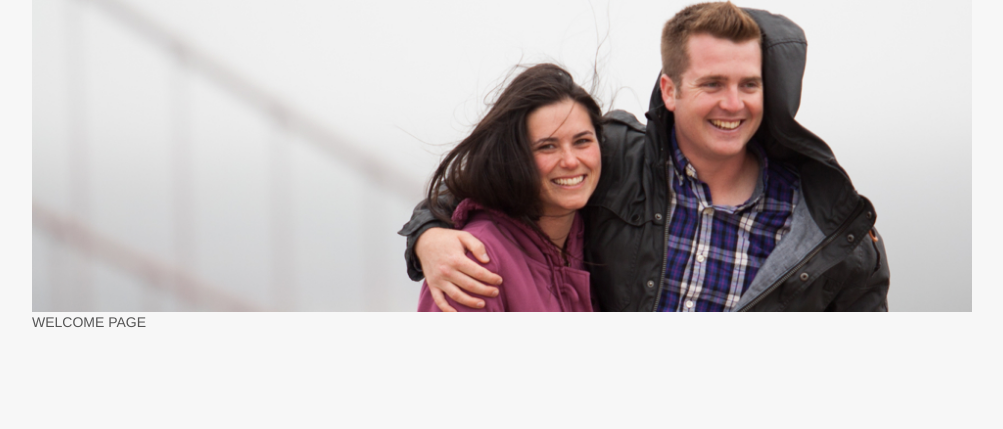
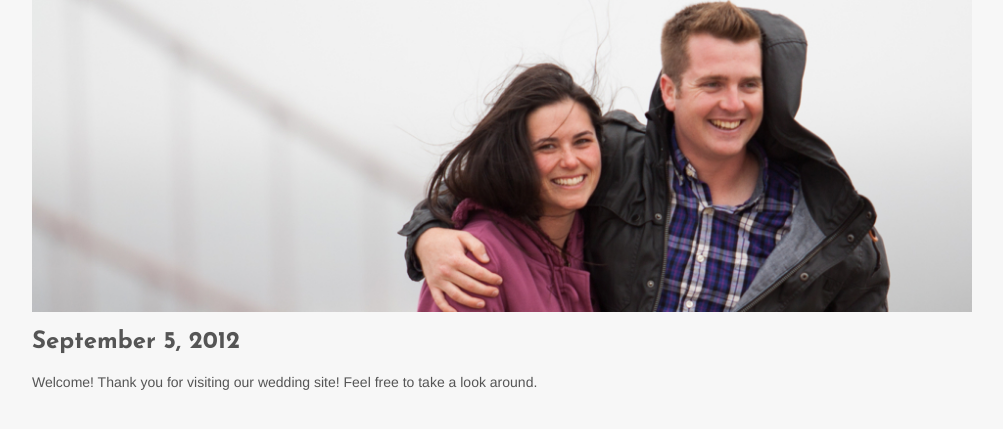
Before and after one commit to JackRamey/emilyandjack, a Flask app: page / in a window 1280 px wide. Shown: the part 41-470 px from the top of the page, without its empty margins (138-1141 px from the left). Run offline with Flask 2, Linux system fonts and the light colour scheme; some libraries are stand-ins or nearby versions.

Commit message:
Saving changes

```diff
--- a/static/css/custom.css
+++ b/static/css/custom.css
@@ -16,3 +16,7 @@
 .tr {
     text-align: right;
 }
+
+.primary {
+    height: 600px;
+}
--- a/templates/details_page.html
+++ b/templates/details_page.html
@@ -1,4 +1,4 @@
 {% extends "layout.html" %}
 {% block body %}
-<p>WEDDING DETAILS</p>
+<p>We have no idea what's going on!</p>
 {% endblock %}
--- a/templates/engagement_page.html
+++ b/templates/engagement_page.html
@@ -2,4 +2,5 @@
 {% block body %}
 <img src="{{ url_for('static', filename='img/proposal.jpg') }}"
 <p>OUR ENGAGEMENT</p>
+<iframe class="imgur-album" width="100%" height="550" frameborder="0" src="http://imgur.com/a/SbjCa/embed"></iframe>
 {% endblock %}
--- a/templates/welcome_page.html
+++ b/templates/welcome_page.html
@@ -1,5 +1,9 @@
 {% extends "layout.html" %}
 {% block body %}
 <img src="{{ url_for('static', filename='img/emilyandjackbanner.jpg') }}">
-<p>WELCOME PAGE</p>
+<div class="container">
+<h3>September 5, 2012</h3>
+<p>Welcome! Thank you for visiting our wedding site! Feel free to take
+a look around.</p>
+</div>
 {% endblock %}
```
